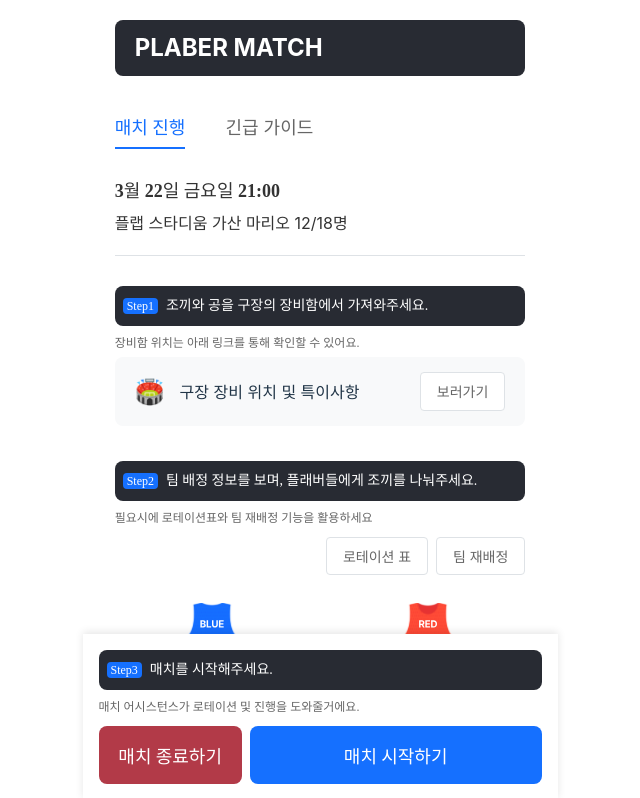
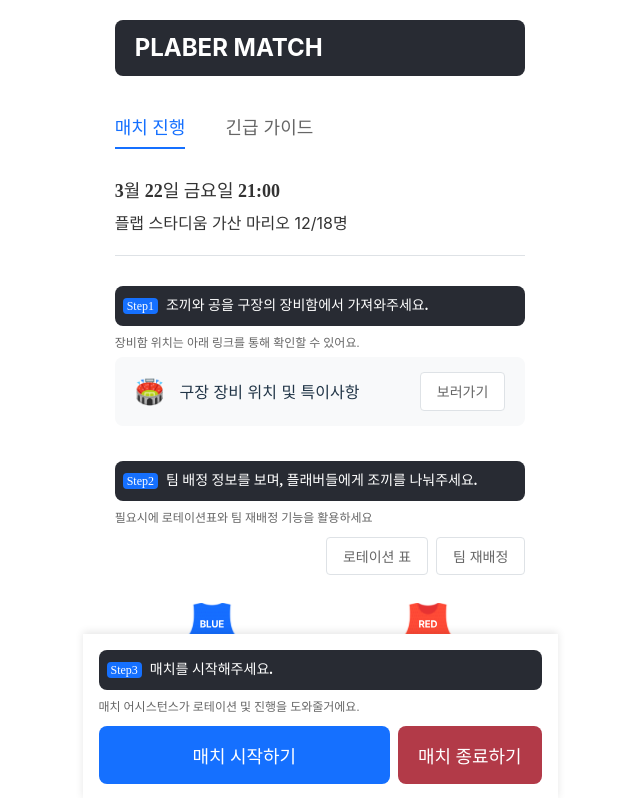
Before and after one commit to Outwater/plaber-match, a React (Vite) app: page / in a window 1280 px wide. Shown: the top 798 px of the page, without its empty margins (340-980 px from the left). Built offline with nearby package versions, Linux system fonts and the light colour scheme.

Commit message:
fix: 버튼 위치 변경

```diff
--- a/src/pages/LeadPlaberProgress.tsx
+++ b/src/pages/LeadPlaberProgress.tsx
@@ -283,12 +283,12 @@ const LeadPlaberProgress = () => {
             </NewContainer>
             <SubText>매치 어시스턴스가 로테이션 및 진행을 도와줄거에요.</SubText>
             <ButtonGroup>
+              <StartMatchButton onClick={handleMatchStart}>
+                매치 시작하기
+              </StartMatchButton>
               <EndMatchButton onClick={handleEndMatch}>
                 매치 종료하기
               </EndMatchButton>
-              <StartMatchButton onClick={handleMatchStart}>
-                매치 시작하기
-              </StartMatchButton>
             </ButtonGroup>
           </ButtonSection>
         </>
@@ -549,7 +549,7 @@ const ButtonGroup = styled.div`
 
 const StartMatchButton = styled.button`
   box-sizing: border-box;
-  flex: 7; // 7:3 비율
+  flex: 7; // 다시 7:3 비율로 변경
   padding: 16px;
   font-size: 18px;
   font-weight: bold;
@@ -567,7 +567,7 @@ const StartMatchButton = styled.button`
 
 const EndMatchButton = styled.button`
   box-sizing: border-box;
-  flex: 3; // 7:3 비율
+  flex: 3; // 다시 7:3 비율로 변경
   padding: 16px;
   font-size: 18px;
   font-weight: bold;
@@ -842,7 +842,7 @@ const ContentText = styled.div`
   font-family: Pretendard;
   font-size: 14px;
   font-style: normal;
-  font-weight: 400;
+  font-weight: 600;
   line-height: 22px;
 `;
 
```
